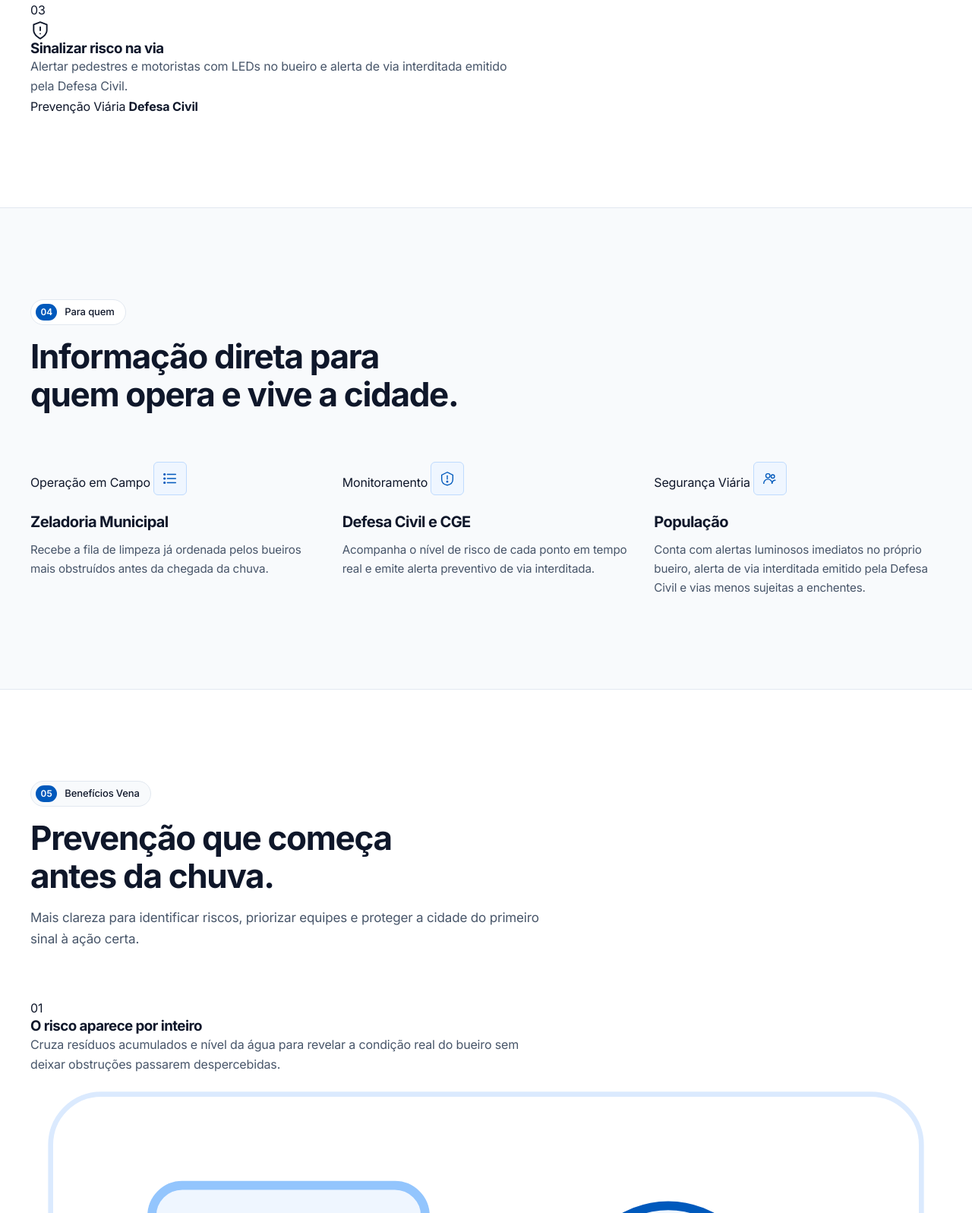
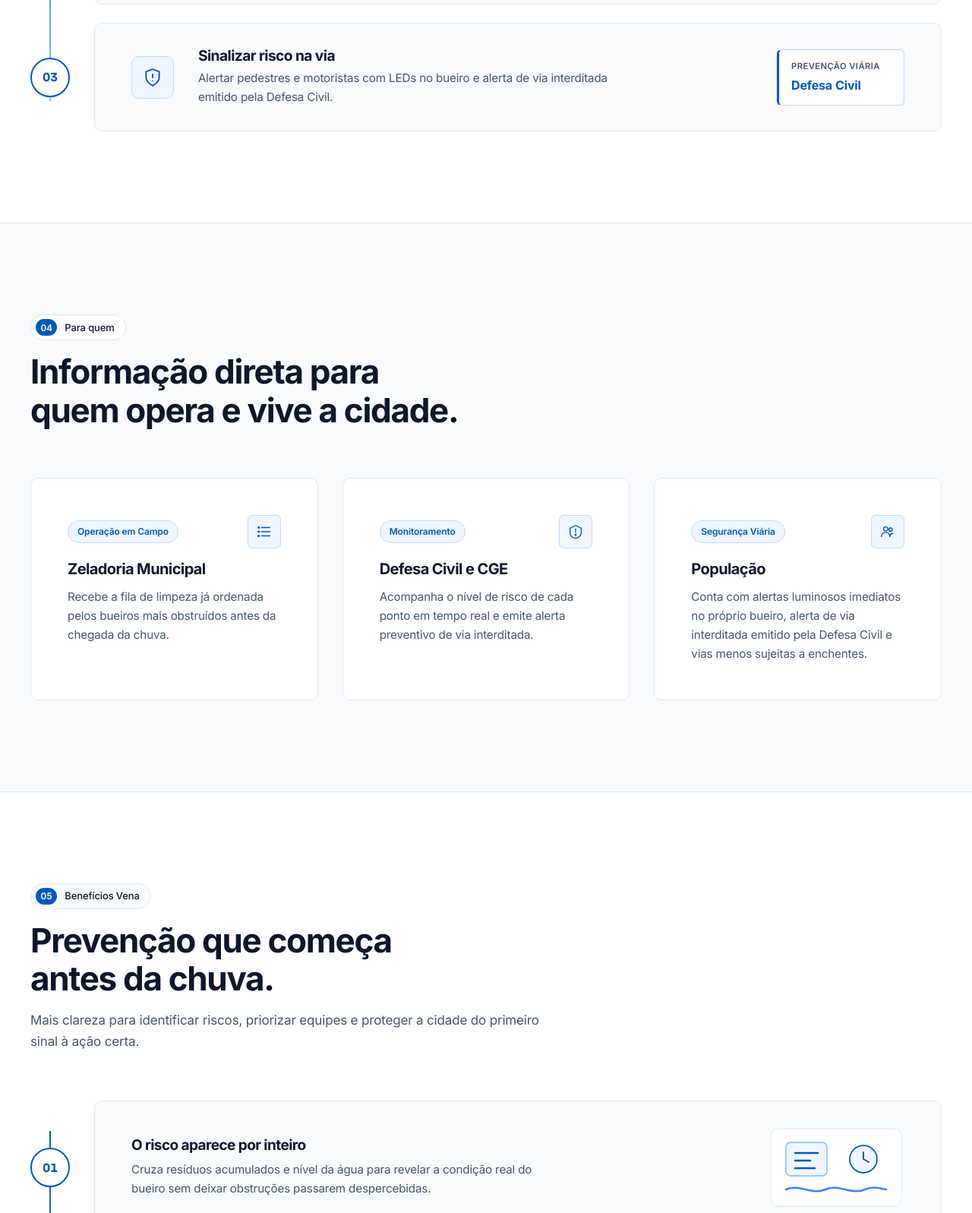
Before and after one commit to engdanielefacundo-soft/Vena-landingpage, a plain HTML site: page index.html in a window 1280 px wide. Shown: the part 3323-4920 px from the top of the page at 76% size. Drawn offline with Linux system fonts and the light colour scheme.

Commit message:
style(timelines): estiliza linhas do tempo proporcionais de objetivos e beneficios

```diff
--- a/assets/css/style.css
+++ b/assets/css/style.css
@@ -1046,3 +1046,230 @@ p {
 .slider-arrow:hover {
   background-color: var(--color-accent);
   border-color: var(--color-accent);
+  color: var(--color-bg-surface);
+  transform: translateY(-1px);
+}
+
+/* Section 03: Objectives Proportional Timeline */
+.objectives-list {
+  position: relative;
+  display: grid;
+  gap: var(--space-5);
+}
+
+.objectives-list::before {
+  position: absolute;
+  z-index: 0;
+  top: 2.5rem;
+  bottom: 2.5rem;
+  left: calc(1.625rem - 1px);
+  width: 2px;
+  background: linear-gradient(180deg, var(--color-accent), var(--color-accent-soft));
+  content: "";
+}
+
+.objective-item {
+  position: relative;
+  display: grid;
+  grid-template-columns: 3.25rem minmax(0, 1fr);
+  align-items: center;
+  gap: var(--space-6);
+}
+
+.objective-number {
+  position: relative;
+  z-index: 1;
+  width: 3.25rem;
+  height: 3.25rem;
+  display: grid;
+  place-items: center;
+  background-color: var(--color-bg-surface);
+  border: 2px solid var(--color-accent);
+  border-radius: 50%;
+  color: var(--color-accent);
+  font-family: var(--font-display);
+  font-size: 0.95rem;
+  font-weight: 700;
+  font-variant-numeric: tabular-nums;
+  line-height: 1;
+}
+
+.objective-card {
+  display: grid;
+  grid-template-columns: 3.5rem minmax(0, 1fr) 168px;
+  align-items: center;
+  gap: var(--space-6);
+  padding: var(--space-6) var(--space-8);
+  background-color: var(--color-bg-offwhite);
+  border: 1px solid var(--color-border-subtle);
+  border-radius: var(--radius-md);
+}
+
+.objective-icon-box {
+  width: 3.5rem;
+  height: 3.5rem;
+  display: inline-flex;
+  align-items: center;
+  justify-content: center;
+  background-color: var(--color-accent-tint);
+  border: 1px solid var(--color-accent-border);
+  border-radius: 10px;
+  color: var(--color-accent);
+}
+
+.objective-body {
+  min-width: 0;
+}
+
+.objective-title {
+  font-size: 1.2rem;
+  font-weight: 700;
+  margin-bottom: 0.35rem;
+}
+
+.objective-text {
+  font-size: 0.95rem;
+  line-height: 1.65;
+  max-width: 58ch;
+}
+
+.objective-meta {
+  display: flex;
+  flex-direction: column;
+  justify-content: center;
+  gap: 0.2rem;
+  padding: 0.75rem 1rem;
+  background-color: var(--color-bg-surface);
+  border: 1px solid var(--color-accent-border);
+  border-left: 3px solid var(--color-accent);
+  border-radius: var(--radius-sm);
+}
+
+.objective-meta-label {
+  font-size: 0.7rem;
+  font-weight: 600;
+  text-transform: uppercase;
+  letter-spacing: 0.04em;
+  color: var(--color-text-muted);
+}
+
+.objective-meta-value {
+  font-size: 1rem;
+  font-weight: 700;
+  color: var(--color-accent);
+  font-variant-numeric: tabular-nums;
+}
+
+/* Section 04: Audience Cards */
+.audience-card {
+  background-color: var(--color-bg-surface);
+  border: 1px solid var(--color-border-subtle);
+  border-radius: var(--radius-md);
+  padding: var(--space-8);
+}
+
+.audience-header {
+  display: flex;
+  align-items: center;
+  justify-content: space-between;
+  margin-bottom: var(--space-4);
+}
+
+.audience-header .icon-box {
+  margin-bottom: 0;
+}
+
+.audience-badge {
+  font-size: 0.75rem;
+  font-weight: 600;
+  letter-spacing: -0.01em;
+  color: var(--color-accent);
+  background-color: var(--color-accent-tint);
+  border: 1px solid var(--color-accent-border);
+  padding: 0.25rem 0.75rem;
+  border-radius: 999px;
+}
+
+/* Section 05: Benefits Timeline */
+.benefits-timeline {
+  position: relative;
+  display: grid;
+  gap: var(--space-5);
+}
+
+.benefits-timeline::before {
+  position: absolute;
+  z-index: 0;
+  top: 2.5rem;
+  bottom: 2.5rem;
+  left: calc(1.625rem - 1px);
+  width: 2px;
+  background: linear-gradient(180deg, var(--color-accent), var(--color-accent-soft));
+  content: "";
+}
+
+.benefit-item {
+  position: relative;
+  display: grid;
+  grid-template-columns: 3.25rem minmax(0, 1fr);
+  align-items: center;
+  gap: var(--space-6);
+}
+
+.benefit-index {
+  position: relative;
+  z-index: 1;
+  width: 3.25rem;
+  height: 3.25rem;
+  display: grid;
+  place-items: center;
+  background-color: var(--color-bg-surface);
+  border: 2px solid var(--color-accent);
+  border-radius: 50%;
+  color: var(--color-accent);
+  font-family: var(--font-display);
+  font-size: 0.95rem;
+  font-weight: 700;
+  font-variant-numeric: tabular-nums;
+  line-height: 1;
+}
+
+.benefit-body {
+  display: grid;
+  grid-template-columns: minmax(0, 1fr) 180px;
+  align-items: center;
+  gap: var(--space-6);
+  padding: var(--space-6) var(--space-8);
+  background-color: var(--color-bg-offwhite);
+  border: 1px solid var(--color-border-subtle);
+  border-radius: var(--radius-md);
+}
+
+.benefit-copy {
+  min-width: 0;
+}
+
+.benefit-title {
+  font-size: 1.1875rem;
+  font-weight: 700;
+  margin-bottom: var(--space-2);
+}
+
+.benefit-text {
+  font-size: 0.95rem;
+  line-height: 1.65;
+  max-width: 58ch;
+}
+
+.benefit-visual {
+  width: 180px;
+}
+
+.benefit-visual svg {
+  display: block;
+  width: 100%;
+  height: auto;
+}
+
+/* Section 06: Results Dashboard */
+.results-top-bar {
```
